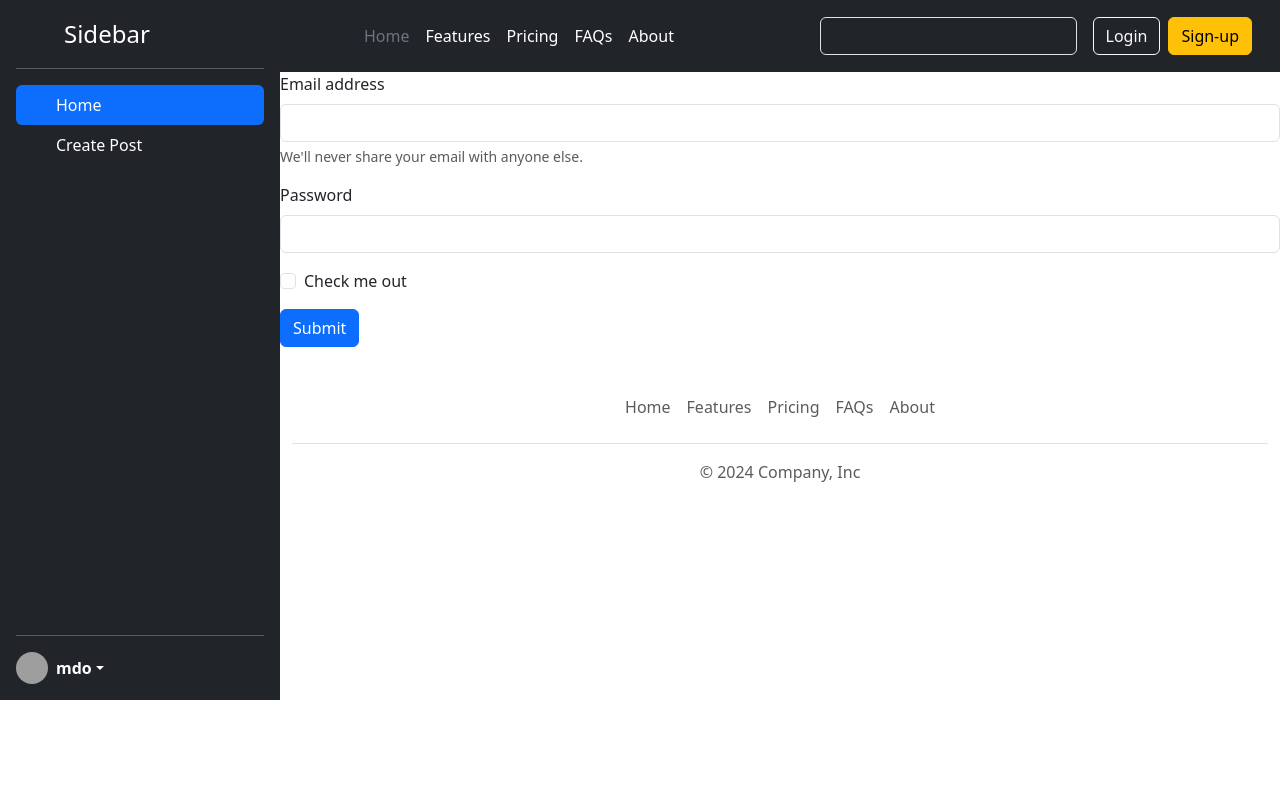
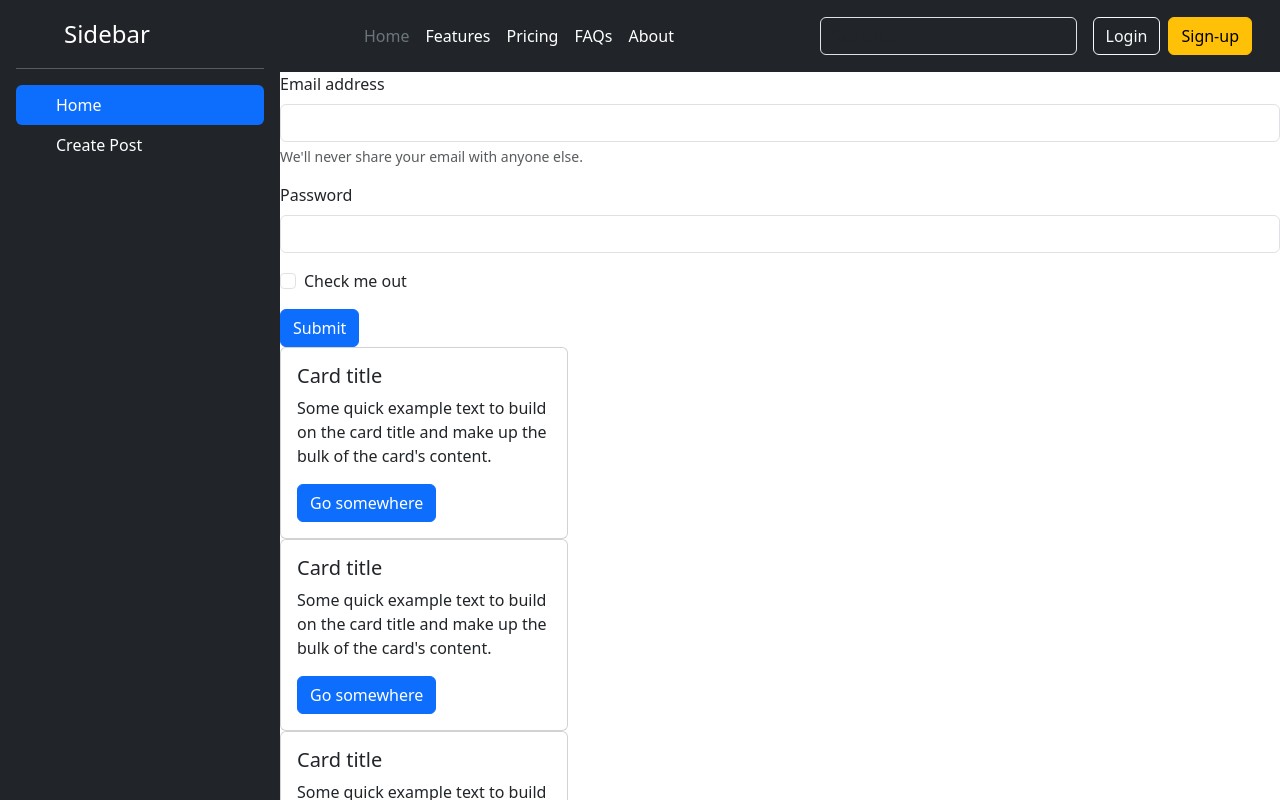
Before and after one commit to dg-codingbapunu/social-media-project-1, a React (Vite) app in the folder app/: page / in a window 1280 px wide. Shown: the top 800 px of the page. Built offline with nearby package versions, Linux system fonts and the light colour scheme; grey boxes are pictures that could not be loaded.

Commit message:
create PostList

```diff
--- a/app/src/App.jsx
+++ b/app/src/App.jsx
@@ -5,6 +5,7 @@
 import Footer from "./components/Footer";
 import Sidebar from "./components/Sidebar";
 import CreatePost from "./components/CreatePost";
+import PostList from "./components/PostList";
 
 const App = () => {
   return (
@@ -13,6 +14,7 @@
       <div className="content">
         <Header></Header>
         <CreatePost></CreatePost>
+        <PostList></PostList>
         <Footer></Footer>
       </div>
     </div>
--- /dev/null
+++ b/app/src/components/PostList.jsx
@@ -0,0 +1,13 @@
+import Post from "./Post";
+
+const PostList = () => {
+  return (
+    <>
+      <Post></Post>
+      <Post></Post>
+      <Post></Post>
+    </>
+  );
+};
+
+export default PostList;
```
